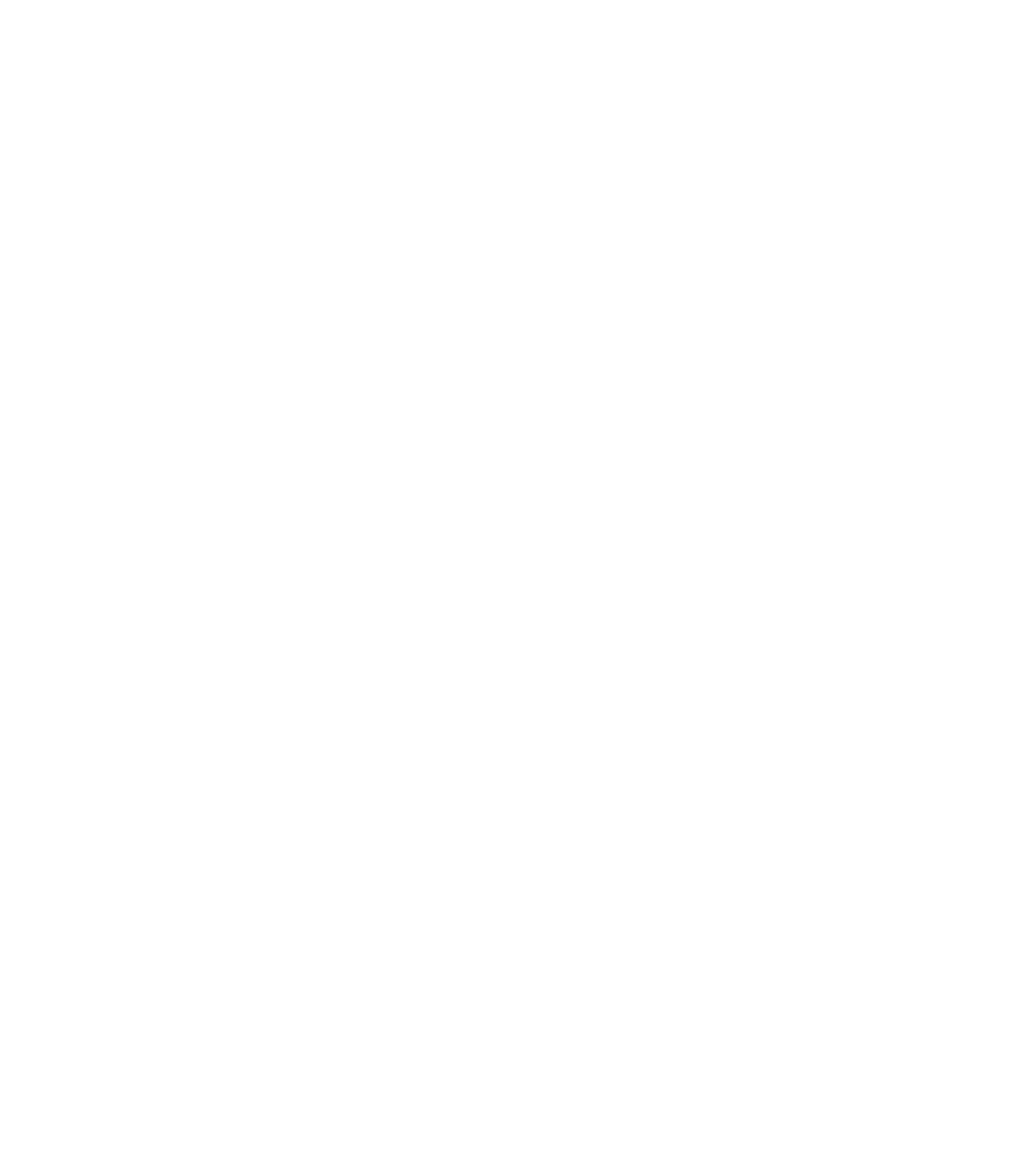
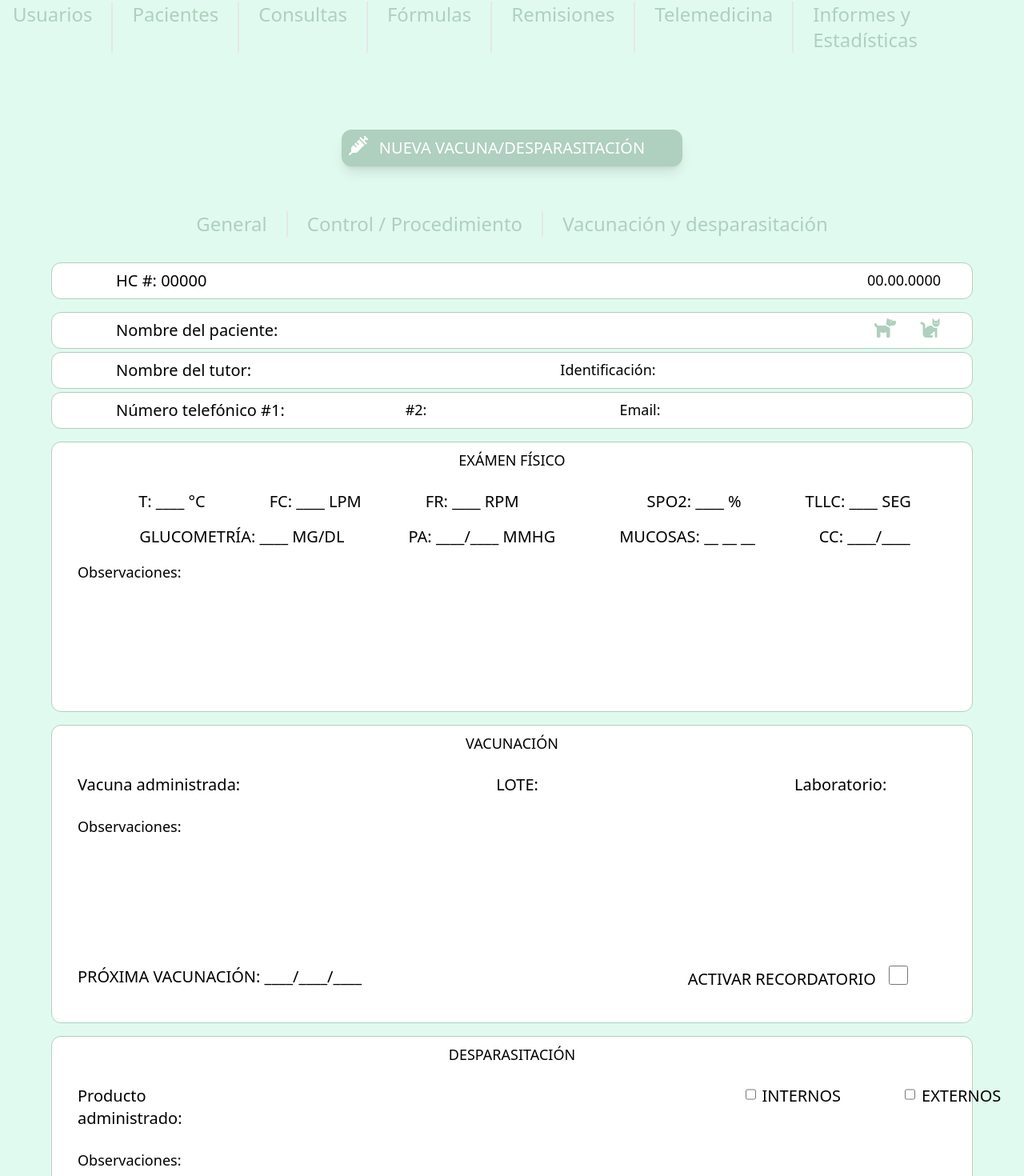
Before and after one commit to MAKAIABootcamp/TierraVet-project-frontend-7, a React (Vite) app in the folder tierravet/: page /vaccination in a window 1280 px wide. Before the commit this address had no page. Shown: the part 102-1572 px from the top of the page at 80% size. Before the commit the page ends 800 px from the top, so only its background shows below. Built offline with nearby package versions, Linux system fonts and the light colour scheme.

Commit message:
vista vaccination

```diff
--- /dev/null
+++ b/tierravet/src/Pages/Vaccination.jsx
@@ -0,0 +1,175 @@
+import React from "react";
+import Navbar from "../components/Navbar";
+import { FontAwesomeIcon } from "@fortawesome/react-fontawesome";
+import {
+  faDog,
+  faCat,
+  faSyringe,
+  faFloppyDisk,
+} from "@fortawesome/free-solid-svg-icons";
+
+
+const Vaccination = () => {
+
+    return (
+        <>
+        <div className="bg-primary">
+        <Navbar />
+
+        <label className="flex justify-center">
+          <div className="absolute mr-60 pointer-events-none">
+            <FontAwesomeIcon
+              icon={faSyringe}
+              className="text-white text-left pl-4 mr-40 mt-16 text-2xl py-6"
+            />
+          </div>
+          <input
+            type="text"
+            name="new-vaccine"
+            className=" mt-20 w-1/3 py-2 text-center bg-secondary border shadow-lg border-secondary placeholder-white focus:outline-none focus:border-secondary focus:ring-secondary block  rounded-xl sm:text-xl focus:ring-1"
+            placeholder="NUEVA VACUNA/DESPARASITACIÓN"
+          />
+        </label>
+
+        <nav className="flex justify-center p-4 font-sans text-2xl text-secondary divide-x-2 mt-10">
+          <a
+            href="/users-list"
+            className=" hover:bg-secondary hover:text-white hover:shadow-lg hover:rounded-lg hover:px-8 hover:py-2 "
+          >
+            General
+          </a>
+          <a
+            href="/patients-list"
+            className=" ml-6 pl-6 hover:bg-secondary hover:text-white hover:shadow-lg hover:rounded-lg hover:px-8 hover:py-2 "
+          >
+            Control / Procedimiento
+          </a>
+          <a
+            href="/clinic-history"
+            className=" ml-6 pl-6 hover:bg-secondary hover:text-white hover:shadow-lg hover:rounded-lg hover:px-8 hover:py-2 "
+          >
+            Vacunación y desparasitación
+          </a>
+        </nav>
+
+        <div>
+          <label className="block ml-16 mr-16 relative">
+            <input
+              type="text"
+              name="user1"
+              className="mt-4 w-full px-20 py-2 block placeholder-black bg-white border border-secondary focus:outline-none focus:border-secondary focus:ring-secondary rounded-xl sm:text-xl focus:ring-1 "
+              placeholder="HC #: 00000"
+            />
+            <span className="absolute inset-0 mt-2 mr-10 flex justify-end text-lg">
+              00.00.0000
+            </span>
+          </label>
+          <label className="block ml-16 mr-16 relative">
+            <input
+              type="text"
+              name="user1"
+              className="mt-4 w-full px-20 py-2 block placeholder-black bg-white border border-secondary focus:outline-none focus:border-secondary focus:ring-secondary rounded-xl sm:text-xl focus:ring-1 "
+              placeholder="Nombre del paciente:"
+            />
+            <div className="absolute inset-0 mt-2 mr-24 flex justify-end ">
+              <FontAwesomeIcon
+                icon={faDog}
+                className="text-secondary text-2xl"
+              />
+            </div>
+            <div className="absolute inset-0 mt-2 mr-10 flex justify-end ">
+              <FontAwesomeIcon
+                icon={faCat}
+                className="text-secondary text-2xl"
+              />
+            </div>
+          </label>
+          <label className="block ml-16 mr-16 relative">
+            <input
+              type="text"
+              name="user1"
+              className="mt-1 w-full px-20 py-2 block placeholder-black bg-white border border-secondary focus:outline-none focus:border-secondary focus:ring-secondary rounded-xl sm:text-xl focus:ring-1 "
+              placeholder="Nombre del tutor:"
+            />
+            <span className="absolute inset-0 mt-2 ml-60 flex justify-center text-lg">
+              Identificación:
+            </span>
+          </label>
+          <label className="block ml-16 mr-16 relative">
+            <input
+              type="text"
+              name="user1"
+              className="mt-1 w-full px-20 py-2 block placeholder-black bg-white border border-secondary focus:outline-none focus:border-secondary focus:ring-secondary rounded-xl sm:text-xl focus:ring-1 "
+              placeholder="Número telefónico #1:"
+            />
+            <span className="absolute inset-0 mt-2 mr-60 justify-center flex text-lg">
+              #2:
+            </span>
+            <span className="absolute inset-0 mt-2 ml-80 flex justify-center text-lg">
+              Email:
+            </span>
+          </label>
+        </div>
+
+        <div className="block mt-4 ml-16 mr-16 relative  bg-white border border-secondary focus:outline-none focus:border-secondary focus:ring-secondary rounded-xl sm:text-xl focus:ring-1 ">
+          <p className="text-lg flex justify-center mt-2 ">EXÁMEN FÍSICO</p>
+          <span className="flex justify-center mt-6 ml-8">
+            <p className="mr-20">T: ____ °C</p>
+            <p className="mr-20">FC: ____ LPM</p>
+            <p className="mr-20">FR: ____ RPM</p>
+            <p className="ml-20">SPO2: ____ %</p>
+            <p className="ml-20">TLLC: ____ SEG</p>
+          </span>
+          <span className="flex justify-center mt-4 ml-8">
+            <p className="mr-20">GLUCOMETRÍA: ____ MG/DL</p>
+            <p className="mr-20">PA: ____/____ MMHG</p>
+            <p className="mr-20">MUCOSAS: __ __ __</p>
+            <p>CC: ____/____</p>
+          </span>
+          <p className="text-lg ml-8 mt-4 mb-40">Observaciones:</p>
+        </div>
+
+        <div className="block mt-4 ml-16 mr-16 relative  bg-white border border-secondary focus:outline-none focus:border-secondary focus:ring-secondary rounded-xl sm:text-xl focus:ring-1 ">
+          <p className="text-lg flex justify-center mt-2 ">
+            VACUNACIÓN
+          </p>
+          <span className="flex mt-6 ml-8">
+            <p className="mr-80">Vacuna administrada:</p>
+            <p className="mr-80">LOTE:</p>
+            <p className="mr-20">Laboratorio:</p>
+          </span>
+          <p className="text-lg ml-8 mt-6 mb-40">Observaciones:</p>
+          <span className="flex justify-between mr-20 mt-6 ml-8 mb-10">
+            <p>PRÓXIMA VACUNACIÓN: ____/____/____</p>
+            <p>ACTIVAR RECORDATORIO
+            <input type="checkbox" className="ml-4 w-6 h-6" />
+            </p>
+          </span>
+        </div>
+        <div className="block mt-4 ml-16 mr-16 relative  bg-white border border-secondary focus:outline-none focus:border-secondary focus:ring-secondary rounded-xl sm:text-xl focus:ring-1 ">
+          <p className="text-lg flex justify-center mt-2 ">
+            DESPARASITACIÓN
+          </p>
+          <span className="flex mt-6 ml-8">
+            <p className="mr-96">Producto administrado:</p>
+            <input type="checkbox" className="ml-80 mr-2 w-6 h-6" />INTERNOS
+            <input type="checkbox" className="ml-20 mr-2 w-6 h-6" />EXTERNOS
+          </span>
+          <p className="text-lg ml-8 mt-6 mb-40">Observaciones:</p>
+          <span className="flex justify-between mr-20 mt-6 ml-8 mb-10">
+            <p>PRÓXIMA DESPARASITACIÓN: ____/____/____</p>
+            <p>ACTIVAR RECORDATORIO
+            <input type="checkbox" className="ml-4 w-6 h-6" />
+            </p>
+          </span>
+        </div>
+
+        <div className="flex justify-end mt-2 mr-10">
+          <FontAwesomeIcon icon={faFloppyDisk} className=" text-3xl mr-12" />
+        </div>
+      </div>
+        </>
+    )
+}
+
+export default Vaccination
--- a/tierravet/src/router/AppRouter.jsx
+++ b/tierravet/src/router/AppRouter.jsx
@@ -1,12 +1,14 @@
 // AppRouter.jsx
 import { BrowserRouter as Router, Routes, Route } from 'react-router-dom';
 import Home from '../Pages/Home';
+import Vaccination from '../Pages/Vaccination';
 
 const AppRouter = () => {
   return (
     <Router>
       <Routes>
         <Route path="/" element={<Home/>} />
+        <Route path='vaccination' element={<Vaccination/>}/>
       </Routes>
     </Router>
   );
```
